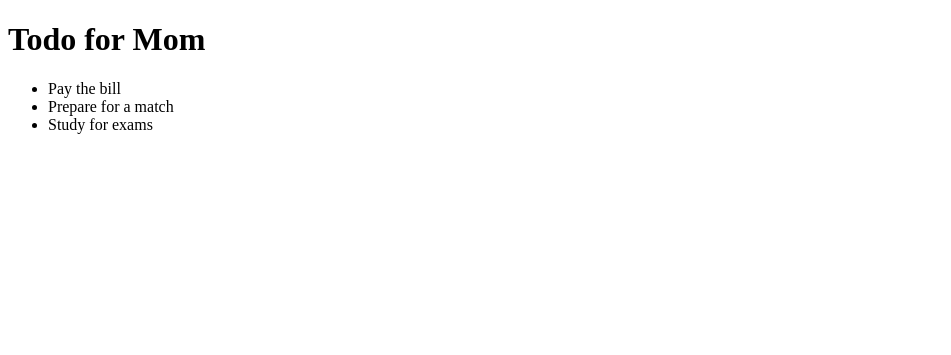
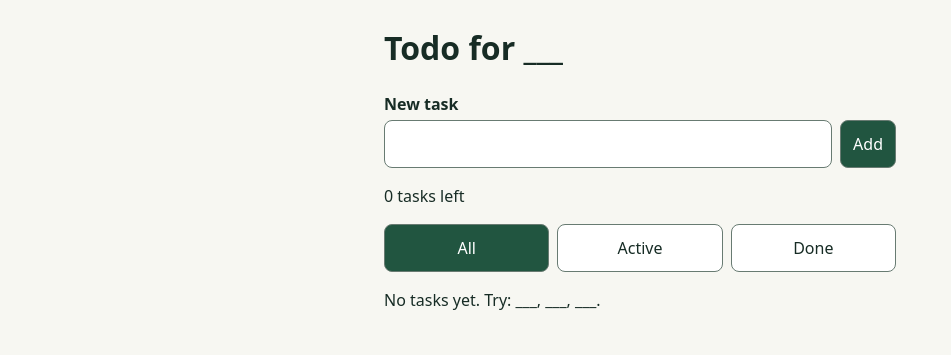
Before and after one commit to ArtsIMade/todo, a plain HTML site: page index.html in a window 1280 px wide. Shown: the whole page, without its empty margins (0-951 px from the left). Drawn offline with Linux system fonts and the light colour scheme.

Commit message:
Add files via upload

```diff
--- a/index.html
+++ b/index.html
@@ -3,14 +3,28 @@
 <head>
   <meta charset="utf-8">
   <meta name="viewport" content="width=device-width, initial-scale=1">
-  <title>Todo for Mom</title>
+  <title>Todo for ___</title>
+  <link rel="stylesheet" href="style.css">
+  <script src="app.js" defer></script>
 </head>
 <body>
-  <h1>Todo for Mom</h1>
-  <ul>
-    <li>Pay the bill</li>
-    <li>Prepare for a match</li>
-    <li>Study for exams</li>
-  </ul>
+  <main>
+    <h1>Todo for ___</h1>
+    <form id="add-form">
+      <label for="task-name">New task</label>
+      <div class="add-row">
+        <input id="task-name" type="text" required>
+        <button type="submit">Add</button>
+      </div>
+    </form>
+    <p id="count" role="status"></p>
+    <div class="filters" role="group" aria-label="Filter tasks">
+      <button type="button" data-filter="all" aria-pressed="true">All</button>
+      <button type="button" data-filter="active" aria-pressed="false">Active</button>
+      <button type="button" data-filter="done" aria-pressed="false">Done</button>
+    </div>
+    <p id="empty"></p>
+    <ul id="tasks" aria-label="Tasks"></ul>
+  </main>
 </body>
 </html>
```
